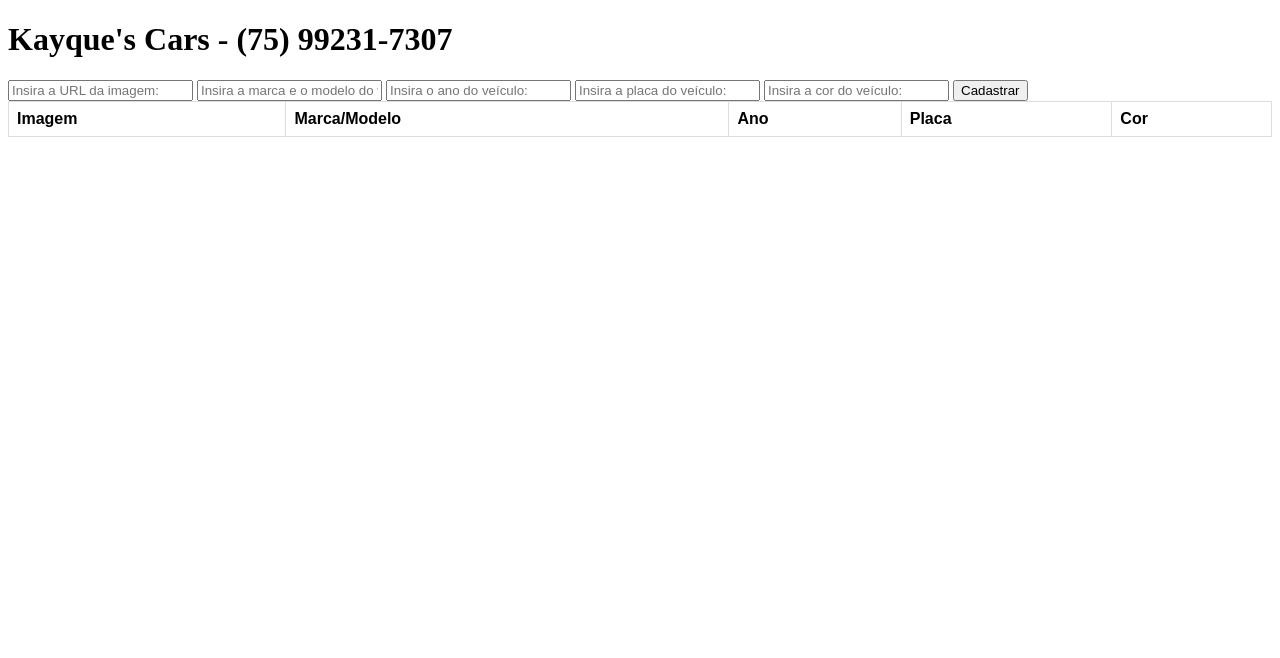
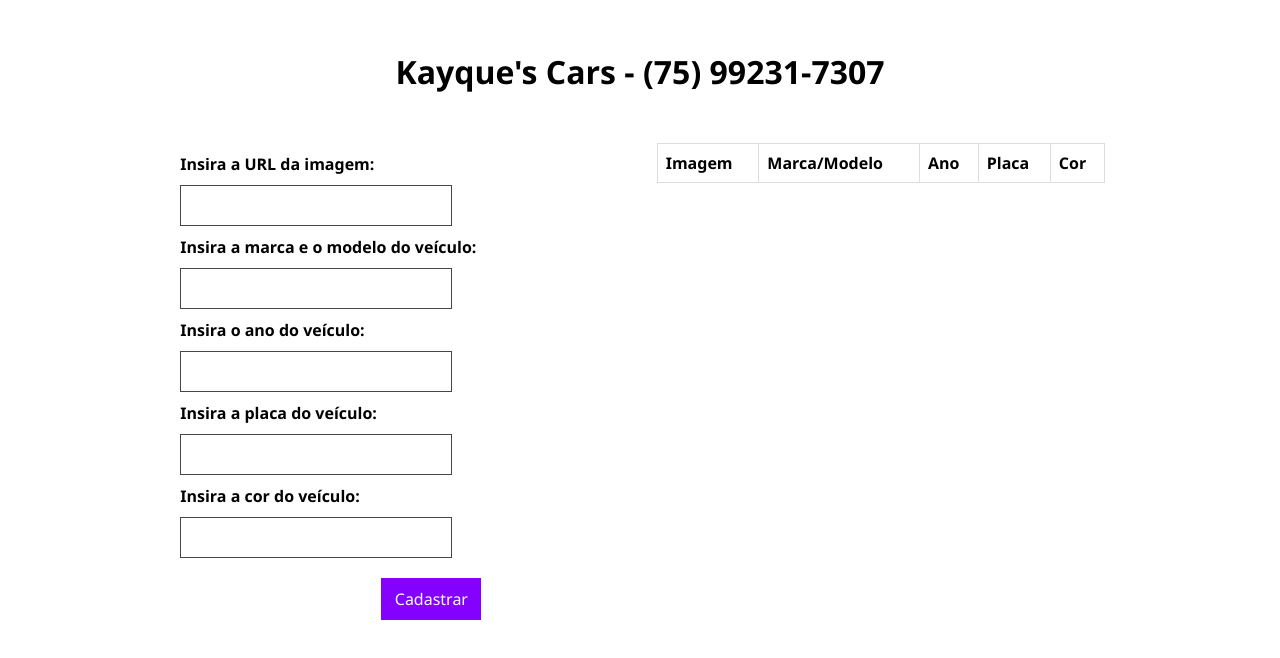
Before and after one commit to kayquealmeida/car_project, a plain HTML site: page index.html in a window 1280 px wide. Drawn offline with Linux system fonts and the light colour scheme.

Commit message:
Adding styling

```diff
--- a/index.html
+++ b/index.html
@@ -1,42 +1,30 @@
 <!DOCTYPE html>
 <html lang="en">
+
 <head>
   <meta charset="UTF-8">
   <meta http-equiv="X-UA-Compatible" content="IE=edge">
   <meta name="viewport" content="width=device-width, initial-scale=1.0">
   <title>Project Car</title>
-  <style>
-    table {
-      font-family: arial, sans-serif;
-      border-collapse: collapse;
-      width: 100%;
-    }
+  <link rel="stylesheet" href="style.css">
+</head>
 
-    td, th {
-      border: 1px solid #dddddd;
-      text-align: left;
-      padding: 8px;
-    }
-
-    tr:nth-child(even) {
-      background-color: #dddddd;
-    }
-
-    img {
-      width: 200px;
-      height: auto;
-    }
-
-    </style>
-</head>
 <body>
+  <header>
     <h1 data-js="tituloPagina"></h1>
+  </header>
+  <div id="form-table">
     <form data-js="formCadastro">
-    <input type="url" name="" id="" data-js="inputImg" placeholder="Insira a URL da imagem:">
-    <input type="text" name="" id="" data-js="inputMarcaModelo" placeholder="Insira a marca e o modelo do veículo:">
-    <input type="text" name="" id="" data-js="inputAno" placeholder="Insira o ano do veículo:">
-    <input type="text" name="" id="" data-js="inputPlaca" placeholder="Insira a placa do veículo:">
-    <input type="text" name="" id="" data-js="inputCor" placeholder="Insira a cor do veículo:">
+      <label for="inputImg">Insira a URL da imagem:</label>
+      <input type="url" name="inputImg" data-js="inputImg">
+      <label for="inputMarcaModelo">Insira a marca e o modelo do veículo:</label>
+      <input type="text" name="inputMarcaModelo" data-js="inputMarcaModelo">
+      <label for="inputAno">Insira o ano do veículo:</label>
+      <input type="text" name="inputAno" data-js="inputAno">
+      <label for="inputPlaca">Insira a placa do veículo:</label>
+      <input type="text" name="inputPlaca" data-js="inputPlaca">
+      <label for="inputCor">Insira a cor do veículo:</label>
+      <input type="text" name="inputCor" id="" data-js="inputCor">
       <button>Cadastrar</button>
     </form>
 
@@ -51,12 +39,11 @@
         </tr>
       </thead>
       <tbody data-js="tableBody">
-
       </tbody>
-
     </table>
-
+  </div>
   <script src="dom.js"></script>
   <script src="index.js"></script>
 </body>
+
 </html>
--- /dev/null
+++ b/style.css
@@ -0,0 +1,84 @@
+* {
+    margin: 0;
+    padding: 0;
+    border: 0;
+    position: relative;
+    font-family: 'Segoe UI', Tahoma, Geneva, Verdana, sans-serif;
+    vertical-align: baseline;
+    text-decoration: none;
+}
+
+header h1 {
+    text-align: center;
+    margin: 50px 0;
+}
+
+div#form-table {
+    display: flex;
+    flex-direction: row;
+    align-items: flex-start;
+    justify-content: space-evenly;
+}
+
+form {
+    display: flex;
+    flex-direction: column;
+    align-items: flex-start;
+}
+
+form label {
+    font-weight: 600;
+    margin: 10px 5px;
+    font-size: 16px;
+}
+
+form input {
+    border: 1px solid #474747;
+    padding: 10px;
+    width: 250px;
+    margin-left: 5px;
+    font-size: 14px;
+}
+
+form button {
+    align-self: flex-end;
+    position: relative;
+    width: 100px;
+    top: 0;
+    padding: 10px;
+    margin-top: 20px;
+    background-color: #8400ff;
+    border: 0 none;
+    color: #ffffff;
+    font-size: 16px;
+    cursor: pointer;
+    transition: .4s;
+    -o-transition: .4s;
+    -moz-transition: .4s;
+    -webkit-transition: .4s;
+}
+
+form button:hover {
+    top: -10px
+}
+
+table {
+    border-collapse: collapse;
+    width: 35%;
+}
+
+td, th {
+    border: 1px solid #dddddd;
+    text-align: left;
+    padding: 8px;
+    vertical-align: middle;
+}
+
+tr:nth-child(even) {
+    background-color: #dddddd;
+}
+
+img {
+    width: 150px;
+    height: auto;
+}
```
Lines whose indentation alone changed are shown as unchanged.
